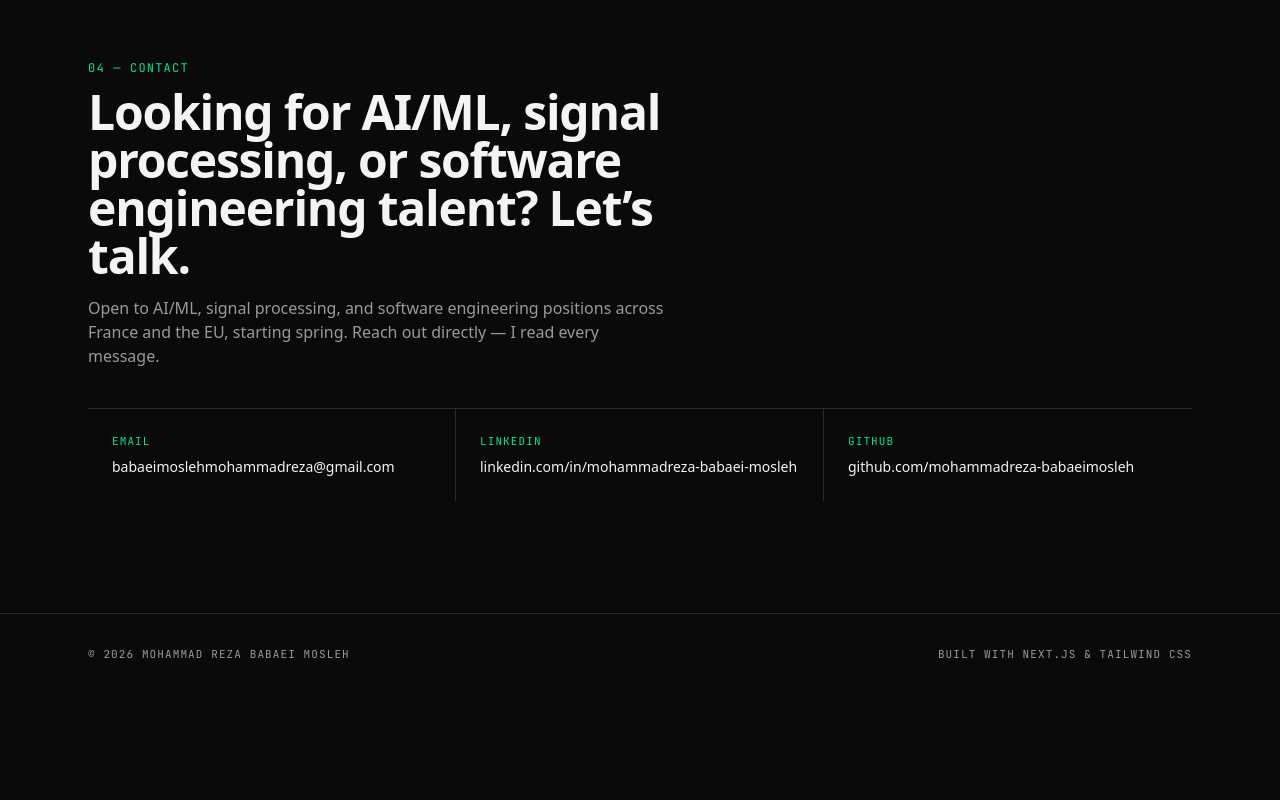
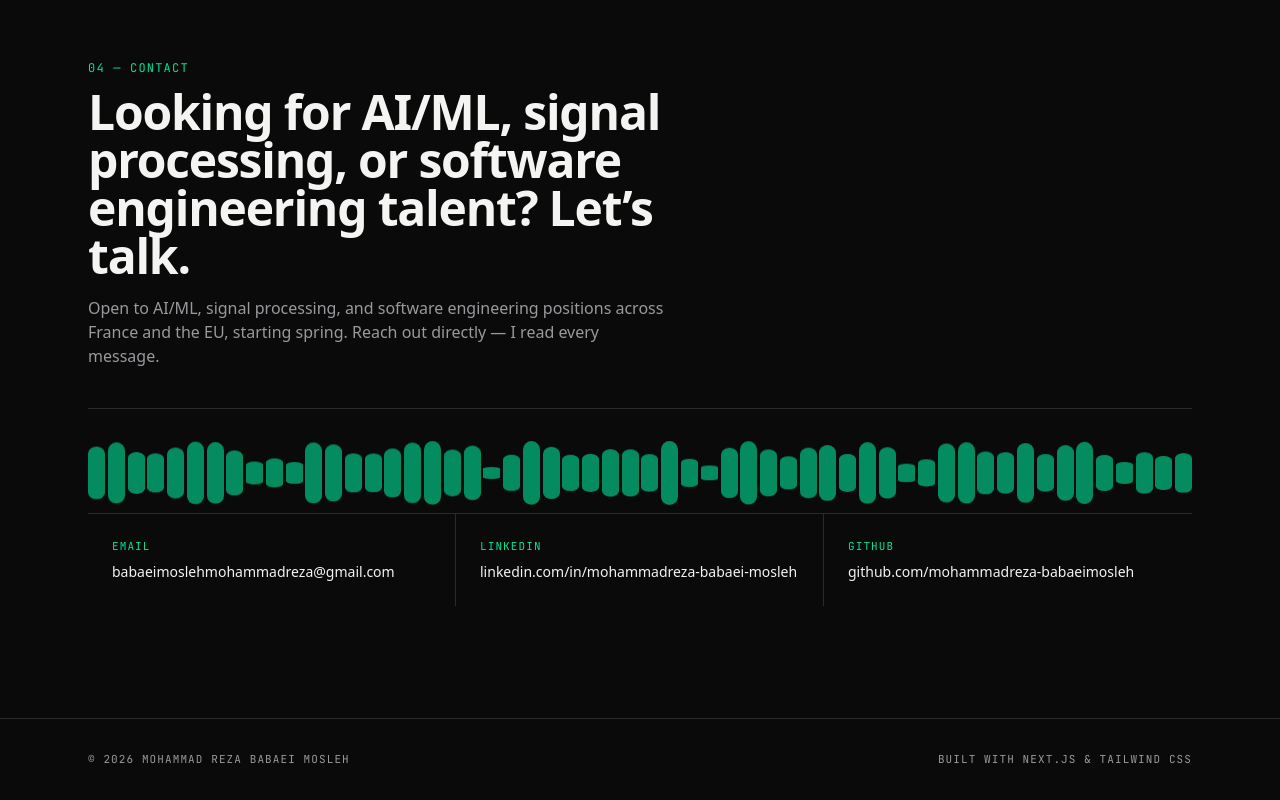
Before and after one commit to mohammadreza-babaeimosleh/mohammadreza-babaeimosleh.github.io, a Next.js app: page / in a window 1280 px wide. Shown: the part 4178-4978 px from the top of the page. Before the commit the page ends 4873 px from the top, so only its background shows below. Built offline with nearby package versions, Linux system fonts and the light colour scheme.

Commit message:
feat: add waveform

```diff
--- a/src/app/globals.css
+++ b/src/app/globals.css
@@ -276,3 +276,21 @@ body {
     var(--background)
   );
 }
+
+/* Sonic waveform — ambient signal visualization for the Contact section */
+@keyframes waveform-pulse {
+  0%,
+  100% {
+    transform: scaleY(var(--base-scale, 0.3));
+  }
+  50% {
+    transform: scaleY(1);
+  }
+}
+
+.waveform-bar {
+  transform-origin: center;
+  animation-name: waveform-pulse;
+  animation-timing-function: ease-in-out;
+  animation-iteration-count: infinite;
+}
--- a/src/components/Contact.tsx
+++ b/src/components/Contact.tsx
@@ -1,4 +1,5 @@
 import Reveal from "./Reveal";
+import SonicWaveform from "./SonicWaveform";
 
 const LINKS = [
   {
@@ -31,14 +32,20 @@ export default function Contact() {
             talent? Let&rsquo;s talk.
           </h2>
           <p className="mt-4 max-w-xl text-muted-foreground">
-            Open to AI/ML, signal processing, and software engineering
-            positions across France and the EU, starting spring. Reach out
-            directly — I read every message.
+            Open to AI/ML, signal processing, and software engineering positions
+            across France and the EU, starting spring. Reach out directly — I
+            read every message.
           </p>
         </Reveal>
 
         <Reveal delay={150}>
-          <div className="mt-10 grid gap-0 border-t border-border sm:grid-cols-3">
+          <div className="mt-10 border-t border-border pt-8">
+            <SonicWaveform />
+          </div>
+        </Reveal>
+
+        <Reveal delay={250}>
+          <div className="mt-2 grid gap-0 border-t border-border sm:grid-cols-3">
             {LINKS.map((link) => (
               <a
                 key={link.label}
--- /dev/null
+++ b/src/components/SonicWaveform.tsx
@@ -0,0 +1,59 @@
+"use client";
+
+import { useEffect, useRef, useState, type CSSProperties } from "react";
+
+const BAR_COUNT = 56;
+
+export default function SonicWaveform() {
+  const containerRef = useRef<HTMLDivElement>(null);
+  const [isVisible, setIsVisible] = useState(false);
+  const [reduceMotion] = useState(
+    () =>
+      typeof window !== "undefined" &&
+      window.matchMedia("(prefers-reduced-motion: reduce)").matches,
+  );
+
+  useEffect(() => {
+    const el = containerRef.current;
+    if (!el) return;
+    const observer = new IntersectionObserver(
+      ([entry]) => setIsVisible(entry.isIntersecting),
+      { threshold: 0.1 },
+    );
+    observer.observe(el);
+    return () => observer.disconnect();
+  }, []);
+
+  const paused = reduceMotion || !isVisible;
+  const bars = Array.from({ length: BAR_COUNT }, (_, i) => i);
+
+  return (
+    <div
+      ref={containerRef}
+      aria-hidden
+      className="flex h-16 w-full items-center gap-[3px]"
+    >
+      {bars.map((i) => {
+        // Vary duration/phase/base-height per bar so the row reads as one
+        // continuous, organic signal rather than uniformly pulsing blocks.
+        const duration = 1.4 + (i % 9) * 0.11;
+        const delay = -(i * 0.08);
+        const baseScale = 0.18 + ((Math.sin(i * 0.55) + 1) / 2) * 0.42;
+        return (
+          <span
+            key={i}
+            className="waveform-bar block h-full flex-1 rounded-full bg-accent/60"
+            style={
+              {
+                animationDuration: `${duration}s`,
+                animationDelay: `${delay}s`,
+                animationPlayState: paused ? "paused" : "running",
+                "--base-scale": baseScale,
+              } as CSSProperties
+            }
+          />
+        );
+      })}
+    </div>
+  );
+}
```
